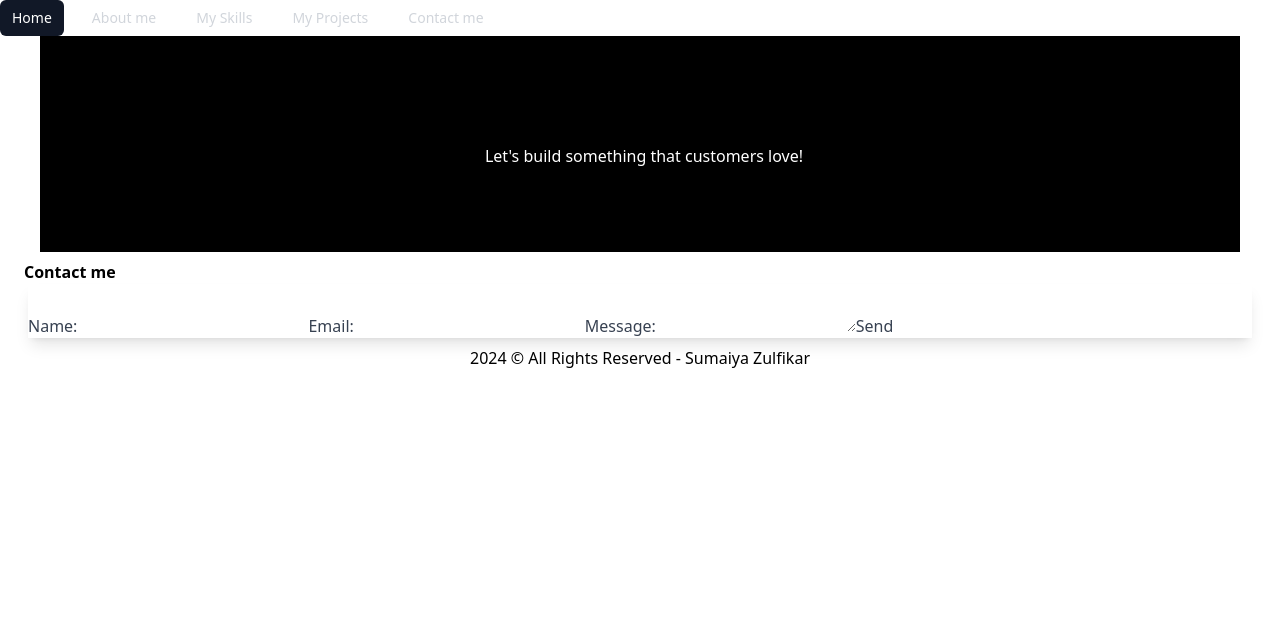
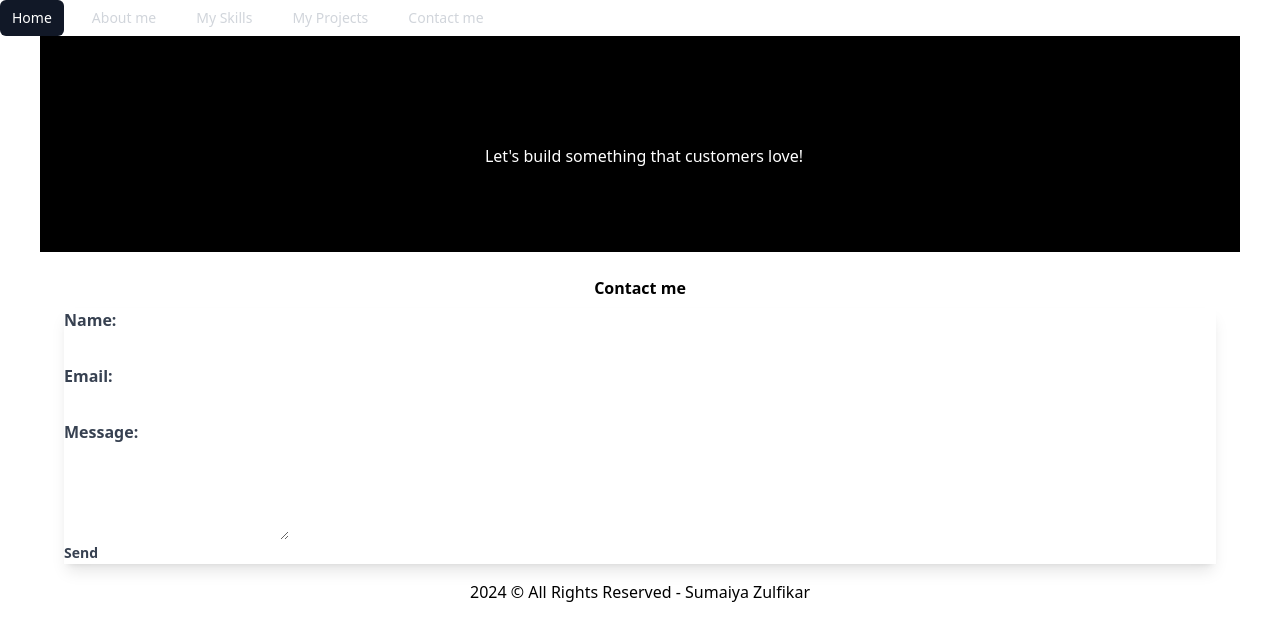
Before and after one commit to sumzulfikar/Sumaiya-FrontEnd-Portfolio, a React (Vite) app: page /contactme in a window 1280 px wide. Shown: the top 640 px of the page. Built offline with nearby package versions, Linux system fonts and the light colour scheme.

Commit message:
form added and email set

```diff
--- a/package.json
+++ b/package.json
@@ -11,6 +11,7 @@
     "preview": "vite preview"
   },
   "dependencies": {
+    "@emailjs/browser": "^4.3.3",
     "@headlessui/react": "^1.7.18",
     "react": "^18.2.0",
     "react-dom": "^18.2.0",
--- a/src/components/AboutMe.jsx
+++ b/src/components/AboutMe.jsx
@@ -12,10 +12,10 @@ const AboutMe = () => {
     }
 
     return (
-        <>
-            <div className="mx-4 flex flex-row  gap-7">
+        <section className="component p-10 mx-1 md:mx-10 ">
+            <div className="flex flex-row  gap-7">
                 <div className="relative flex w-96 flex-col rounded-xl bg-white bg-clip-border text-gray-700 shadow-md basis-1/2">
-                    <div className="relative mx-4 mt-4 h-80 overflow-hidden rounded-xl bg-white bg-clip-border text-gray-700 shadow-lg">
+                    <div className="relative mx-4 mt-4 h-80  rounded-xl bg-white bg-clip-border text-gray-700 shadow-lg">
                         <img src={assets} alt="profile-picture" />
                     </div>
                     <div className="p-6 text-center">
@@ -53,7 +53,7 @@ const AboutMe = () => {
 
 
 
-        </>
+        </section>
     );
 
 
--- a/src/components/Contact.jsx
+++ b/src/components/Contact.jsx
@@ -1,41 +1,54 @@
-import {useState} from "react";
+import { useRef } from "react";
+import emailjs from '@emailjs/browser';
 
-const Contact=()=>{
-    const [formData,setFormData]=useState({name:"",email:"",message:""});
+const Contact = () => {
+    const form = useRef();
+    const handleSubmit = event => {
+        event.preventDefault();
+        emailjs
+            .sendForm('service_5lzj8xn', 'template_wmdx4xb', form.current, {
+                publicKey: 'X_juKNlWI7l0TZxb5',
+            })
+            .then(
+                () => {
+                    alert('Thank you! Looking forward to our catch up.');
+                },
+                (error) => {
+                    console.log('FAILED...', error.text);
+                },
+            );
 
-    const handleChange = (e) => {
-        const { id, value } = e.target;
-        setFormData({ ...formData, [id]: value });
-    };
+    }
 
-const handleSubmit=event=>{
-    event.preventDefault();
-    setFormData({name:"",email:"",message:""});
+    return (
+        <section className="bg-white  py-4 px-4  sm:max-lg:">
+
+            <div className="container mx-auto px-[12px] md:px-24 xl:px-12 max-w-[1300px]">
+                <h2 className="text-center text-3xl font-bold py-2">Contact me</h2>
+                <div className="relative  rounded-sm bg-white bg-clip-border text-gray-700 shadow-lg">
+                    <form ref={form} onSubmit={handleSubmit}>
+                        <div class="mt-10 grid grid-cols-2 gap-x-6 gap-y-8 sm:grid-cols-6">
+                            <div class="sm:col-span-4">
+                                <label className="block uppercase tracking-wide text-gray-700 text-xs font-bold mb-2">Name:</label>
+                                <input className="block w-full rounded-md border-0 py-1.5 text-gray-900 shadow-sm ring-1 ring-inset ring-gray-300 placeholder:text-gray-400 focus:ring-2 focus:ring-inset focus:ring-indigo-600 sm:text-sm sm:leading-6" type="text" id="name" name="user_name" />
 
 
-}
+                                <label className="block uppercase tracking-wide text-gray-700 text-xs font-bold mb-2">Email:</label>
+                                <input className="block w-full rounded-md border-0 py-1.5 text-gray-900 shadow-sm ring-1 ring-inset ring-gray-300 placeholder:text-gray-400 focus:ring-2 focus:ring-inset focus:ring-indigo-600 sm:text-sm sm:leading-6" type="text" id="email" name="user_email" />
+                            </div>
+                        </div>
+                        <div class="sm:col-span-4">
+                            <label className="block uppercase tracking-wide text-gray-700 text-xs font-bold mb-2">Message:</label>
+                            <textarea className="block w-52 text-sm font-medium leading-6 text-gray-900 p-6 shadow-sm ring-1 ring-inset ring-gray-300 placeholder:text-gray-400 focus:ring-2 focus:ring-inset focus:ring-indigo-600 sm:text-sm sm:leading-6" type="text" id="message" name="message" />
+                        </div>
+                        <button type="submit" value="Send" className="rounded-md bg-white px-2.5 py-1.5 ml-2 text-sm font-semibold text-gray-900 shadow-sm ring-1 ring-inset ring-gray-300 hover:bg-gray-50">Send</button>
 
-return(
+                    </form>
+                </div>
+            </div>
+        </section>
 
-    <div className="border-spacing-1  border-1 p-6  py-2 px-5 border-solid">
-    <h2 className="text-left text-3xl  font-bold">Contact me</h2>
-    <div className="relative mx-1 mt-1 h-8 overflow-hidden rounded-sm bg-white bg-clip-border text-gray-700 shadow-lg">
-<form action="mailto:sumaiya.zulfikar29@gmail.com" method="post" encType="text/plain" onSubmit={handleSubmit}>
-<label>Name:
-    <input type="text" id="name" value={formData.name} onChange={handleChange} />
-</label>
-<label>Email:
-    <input type="text" id="email" value={formData.email} onChange={handleChange}/>
-</label>
-<label>Message:
-    <textarea type="text" id="message" value={formData.message} onChange={handleChange}/>
-
-    <button type="submit">Send</button>
-</label>
-</form></div>
-</div>
-
-);
+    );
 
 }
 
--- a/src/components/skills/TechSkills.jsx
+++ b/src/components/skills/TechSkills.jsx
@@ -10,13 +10,13 @@ const TechSkills = () => {
 
     return (
 
-        <section className="bg-white  py-4 px-4  sm:max-lg:">
-            <div className="container mx-auto px-[12px] md:px-24 xl:px-12 max-w-[1300px] nanum2">
-                <h1 className="text-center text-3xl  font-bold py-2">Technologies and Frameworks</h1>
+        <section className="bg-white  p-10 mx-1 md:mx-10 ">
+            <div className="container mx-auto px-[12px] md:px-24 xl:px-12 max-w-[1300px]">
+                <h1 className="text-center text-3xl  font-bold py-2">My Skills</h1>
 
             </div>
             <section className="mx-auto max-w-screen-lg flex justify-center mt-4 mb-8">
-                <div className="grid gap-4 xl:grid-cols-4 md:gap-8"> {myskills.map((skill) => (
+                <div className="grid gap-4 xl:grid-cols-5 md:gap-8"> {myskills.map((skill) => (
                     <TechCard key={skill.id} data={skill} />
                 ))
                 }</div></section>
```
Also changed, not shown: 1 other file (tests, documents, lock files or other folders).
